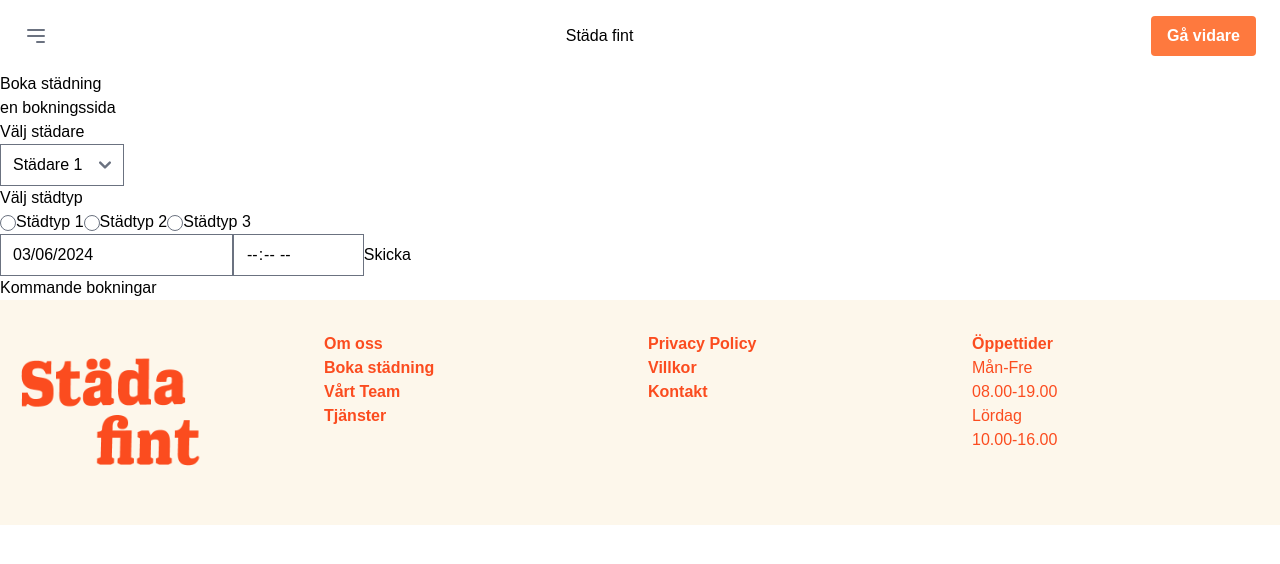
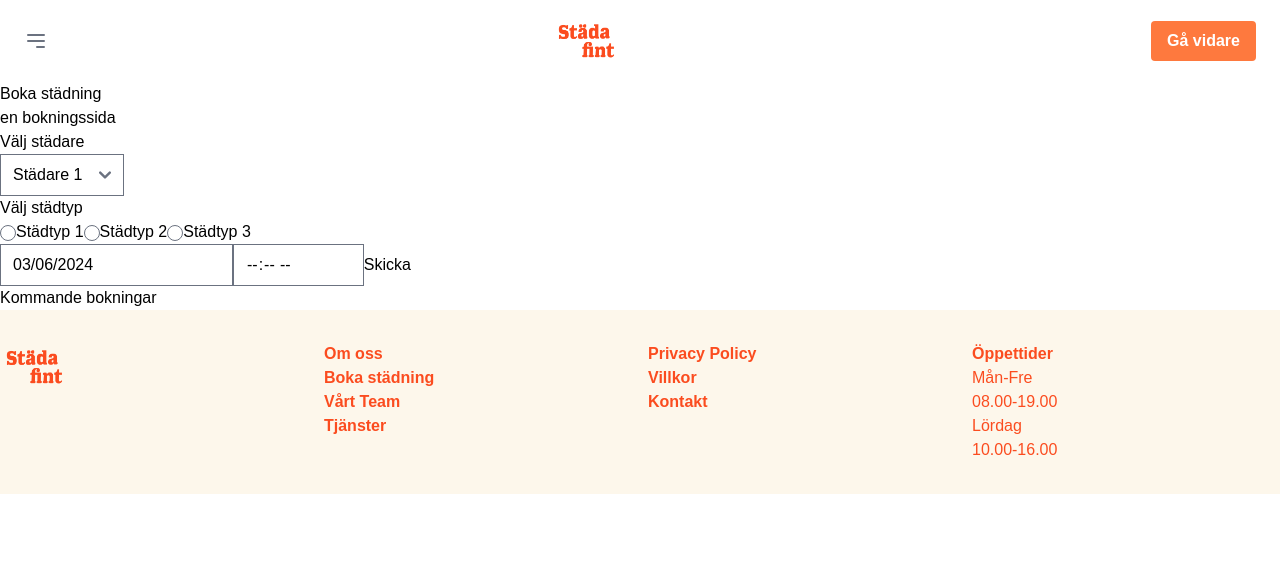
Before and after one commit to varamara/cleaning-service, a React (Vite) app in the folder cleaning-service-js-2/: page /BookingPage in a window 1280 px wide. Shown: the top 564 px of the page. Built offline with nearby package versions, Linux system fonts and the light colour scheme.

Commit message:
Refactor Logo and Navbar components

```diff
--- a/cleaning-service-js-2/src/components/sharedcomponents/Logo.tsx
+++ b/cleaning-service-js-2/src/components/sharedcomponents/Logo.tsx
@@ -1,11 +1,11 @@
-import LogoImg from '../../assets/logoImg.png'
+import LogoImg from '../../assets/logoImg.png';
 
 const Logo = () => {
   return (
-    <div>
-        <img src={LogoImg}/>
+    <div className="w-24 h-auto">
+      <img src={LogoImg} alt="Logo" className="w-full h-full" />
     </div>
-  )
-}
+  );
+};
 
-export default Logo
+export default Logo;
--- a/cleaning-service-js-2/src/components/sharedcomponents/Navbar.tsx
+++ b/cleaning-service-js-2/src/components/sharedcomponents/Navbar.tsx
@@ -1,4 +1,5 @@
 import { Link } from "react-router-dom";
+import Logo from "./Logo";
 
 const Navbar = () => {
   return (
@@ -23,9 +24,7 @@ const Navbar = () => {
           </button>
         </div>
 
-        <div className="secondaryOrange flex justify-center flex-1">
-          Städa fint
-        </div>
+        <Logo/>
 
         <div>
           <Link to="/BookingPage">
```
